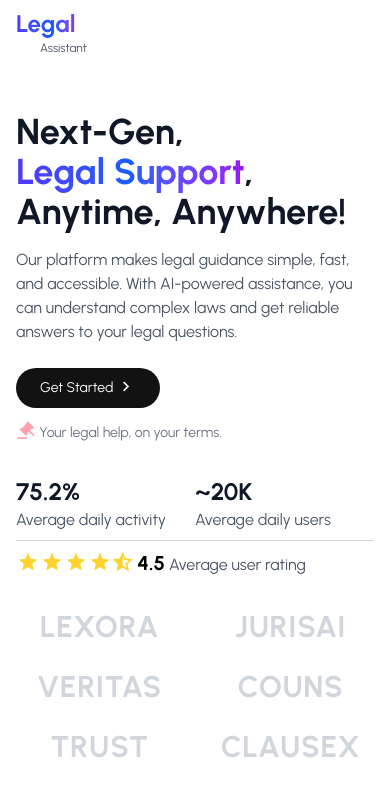
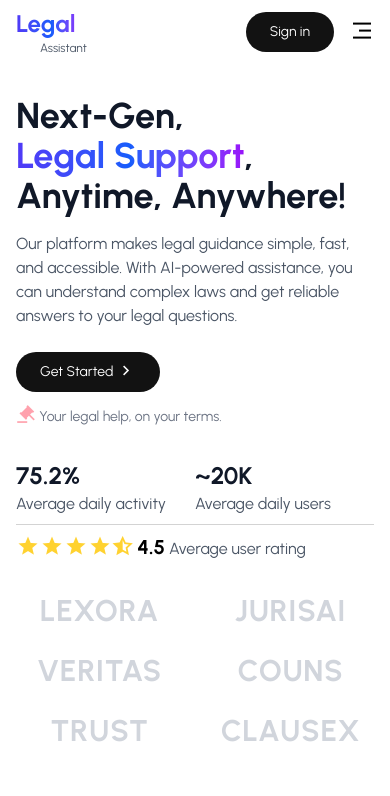
Before and after one commit to thedeepakmaurya/legassist, a Next.js app: page / in a window 390 px wide. Shown: the top 796 px of the page. Built offline with nearby package versions, Linux system fonts and the light colour scheme.

Commit message:
feat(auth): add banner

```diff
--- a/src/components/organisms/Header.jsx
+++ b/src/components/organisms/Header.jsx
@@ -2,12 +2,17 @@
 import Link from "next/link";
 import Button from "../atoms/Button";
 import { useAuth } from "@/context/AuthContext";
+import { useState } from "react";
+import SideBar from "./SideBar";
 
 const Header = () => {
   const { currUser } = useAuth();
   const { name, email } = currUser || {};
 
+  const [isSideMenu, setIsSideMenu] = useState(false);
+
   return (
+    <>
       <header className="flex-between sticky top-0 rounded-lg bg-white/80 px-4 py-2 md:px-28">
         <Link className="text-primary flex items-center gap-2" href="/">
           <h1 className="flex flex-col text-2xl font-semibold">
@@ -17,16 +22,19 @@ const Header = () => {
             </span>
           </h1>
         </Link>
-      <div>
-        {currUser ? (
-          ""
-        ) : (
+        <div className="flex items-center gap-4">
+          {!currUser?.name && (
             <Link href="/signin">
               <Button label="Sign in " />
             </Link>
           )}
+          <button onClick={() => setIsSideMenu(!isSideMenu)}>
+            <i className="ri-menu-3-line ri-xl md:hidden"></i>
+          </button>
         </div>
       </header>
+      {isSideMenu && <SideBar isSideMenu={isSideMenu} />}
+    </>
   );
 };
 
--- /dev/null
+++ b/src/components/organisms/SideBar.jsx
@@ -0,0 +1,13 @@
+const SideBar = ({ isSideMenu }) => {
+  return (
+    <div
+      className={`fixed top-14 right-0 z-50 h-full w-full transform bg-white transition-transform duration-500 ease-in-out md:top-20 md:w-80 ${
+        isSideMenu ? "translate-x-0" : "translate-x-full"
+      }`}
+    >
+      <p className="py-4 text-center">&copy; 2025. All rights reserved.</p>
+    </div>
+  );
+};
+
+export default SideBar;
--- a/src/components/pages/Dashboard/index.jsx
+++ b/src/components/pages/Dashboard/index.jsx
@@ -3,7 +3,7 @@ import Queries from "./Queries";
 
 const Dashboard = () => {
   return (
-    <section className="mt-8 grid grid-cols-1 gap-10 md:grid-cols-8">
+    <section className="md:mt-8 mt-4 grid grid-cols-1 gap-10 md:grid-cols-8">
       <Profile />
       <Queries />
     </section>
--- a/src/components/pages/Home/About.jsx
+++ b/src/components/pages/Home/About.jsx
@@ -4,7 +4,7 @@ import Link from "next/link";
 const About = () => {
   return (
     <div className="flex flex-col md:col-span-2">
-      <h2 className="mt-8 text-4xl font-bold text-gray-900 md:text-5xl">
+      <h2 className="mt-4 text-4xl font-bold text-gray-900 md:mt-8 md:text-5xl">
         <span className=" "> Next-Gen</span>, <br />
         <span className="text-gradient">Legal Support</span>, Anytime, Anywhere!
       </h2>
--- a/src/components/templates/AuthTemplate.jsx
+++ b/src/components/templates/AuthTemplate.jsx
@@ -1,7 +1,7 @@
 "use client";
 import Link from "next/link";
 import { usePathname } from "next/navigation";
-import SignIn from "../pages/Auth/SignIn";
+import Image from "next/image";
 
 const AuthTemplate = ({ children }) => {
   const path = usePathname();
@@ -51,6 +51,17 @@ const AuthTemplate = ({ children }) => {
           )}
         </div>
       </div>
+
+      <div className="hidden h-screen items-center justify-center bg-gradient-to-r from-indigo-600 via-blue-600 to-purple-600 md:flex md:w-1/2">
+        <Link className="text-white flex items-center gap-2" href="/">
+          <h1 className="flex flex-col text-7xl font-semibold">
+            <span className="">Legal </span>
+            <span className="pl-20 pt-3 text-2xl font-normal">
+              Assistant
+            </span>
+          </h1>
+        </Link>
+      </div>
     </section>
   );
 };
```
Lines whose indentation alone changed are shown as unchanged.
